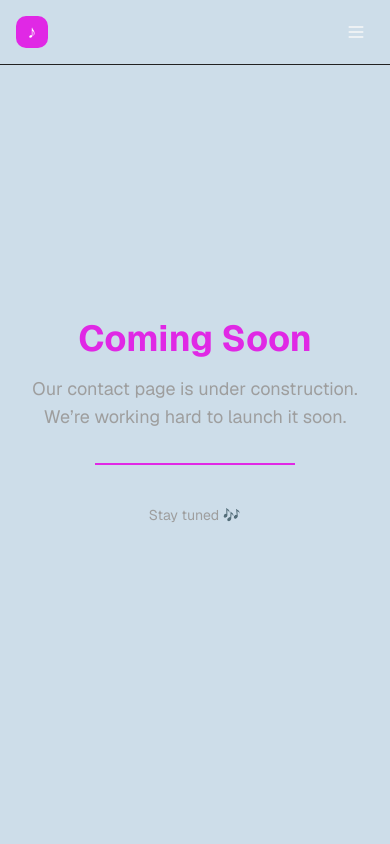
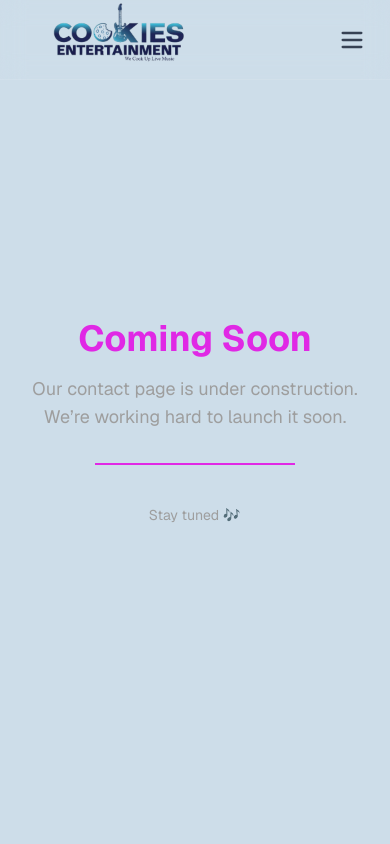
Before and after one commit to etns250020/consert-website-fe, a Next.js app: page /sponsors in a window 390 px wide. Shown: the top 844 px of the page. Built offline with nearby package versions, Linux system fonts and the light colour scheme.

Commit message:
routing fix

```diff
--- a/app/page.tsx
+++ b/app/page.tsx
@@ -89,104 +89,7 @@ const Home = () => {
     <div className="min-h-screen bg-black text-white overflow-x-hidden">
       {/* Navigation */}
       {/* <nav className="fixed top-0 w-full z-50 px-6 py-4 bg-black/80 backdrop-blur-md"> */}
-      <nav className="fixed top-0 left-0 right-0 z-50 h-20 bg-oklch(88.914% 0.02396 240.246) backdrop-blur-md border-b border-white/10">
-        <div className="h-full px-4 sm:px-6 lg:px-8">
-          <div className="h-full max-w-7xl mx-auto flex items-center justify-between">
-            {/* Logo Section */}
-            <motion.div
-              initial={{ opacity: 0, x: -20 }}
-              animate={{ opacity: 1, x: 0 }}
-              className="flex items-center h-full"
-            >
-              <div className="h-35 w-50 flex items-center justify-center">
-                <img
-                  src="/Cookies.Ent.png"
-                  alt="Cookies Logo"
-                  className="h-full w-auto object-contain"
-                />
-              </div>
-            </motion.div>
 
-            {/* Desktop Navigation */}
-            <div className="hidden lg:flex items-center h-full">
-              <div className="flex items-center space-x-1">
-                {navItems.map((item, index) => (
-                  <motion.a
-                    key={item}
-                    initial={{ opacity: 0, y: -10 }}
-                    animate={{ opacity: 1, y: 0 }}
-                    transition={{ delay: index * 0.1 }}
-                    href="#"
-                    className="px-4 py-2 text-gray-700 hover:text-gray-900 transition-colors duration-200 font-medium text-sm uppercase tracking-wide"
-                  >
-                    {item}
-                  </motion.a>
-                ))}
-              </div>
-
-              <motion.div
-                initial={{ opacity: 0, scale: 0.9 }}
-                animate={{ opacity: 1, scale: 1 }}
-                className="ml-8"
-              >
-                <motion.button
-                  whileHover={{ scale: 1.05 }}
-                  whileTap={{ scale: 0.95 }}
-                  className="px-6 py-2.5 bg-gradient-to-r from-purple-600 to-pink-600 text-white rounded-full font-semibold text-sm shadow-lg hover:shadow-xl transition-shadow duration-200"
-                >
-                  Book Now
-                </motion.button>
-              </motion.div>
-            </div>
-
-            {/* Mobile Menu Button */}
-            <button
-              className="lg:hidden z-50 p-2 rounded-lg hover:bg-white/10 transition-colors duration-200"
-              onClick={() => setIsMenuOpen(!isMenuOpen)}
-              aria-label={isMenuOpen ? "Close menu" : "Open menu"}
-            >
-              {isMenuOpen ? (
-                <X size={28} className="text-gray-700" />
-              ) : (
-                <Menu size={28} className="text-gray-700" />
-              )}
-            </button>
-          </div>
-        </div>
-
-        {/* Mobile Navigation */}
-        <motion.div
-          initial={false}
-          animate={{
-            height: isMenuOpen ? "auto" : 0,
-            opacity: isMenuOpen ? 1 : 0,
-          }}
-          transition={{ duration: 0.3, ease: "easeInOut" }}
-          className="lg:hidden overflow-hidden bg-white/95 backdrop-blur-lg border-b border-white/10"
-        >
-          <div className="px-4 py-6 space-y-4">
-            {navItems.map((item) => (
-              <a
-                key={item}
-                href="#"
-                className="block px-4 py-3 text-gray-700 hover:text-gray-900 hover:bg-white/50 rounded-lg transition-all duration-200 font-medium text-base"
-                onClick={() => setIsMenuOpen(false)}
-              >
-                {item}
-              </a>
-            ))}
-
-            <div className="pt-4 px-4">
-              <button
-                className="w-full px-6 py-3.5 bg-gradient-to-r from-purple-600 to-pink-600 text-white rounded-full font-semibold text-base shadow-lg"
-                onClick={() => setIsMenuOpen(false)}
-              >
-                Book Now
-              </button>
-            </div>
-          </div>
-        </motion.div>
-      </nav>
       {/* Hero Section with Video Background */}
       <section className="relative h-screen flex items-center justify-center overflow-hidden">
         {/* Video Background */}
--- a/components/navigation.tsx
+++ b/components/navigation.tsx
@@ -1,11 +1,9 @@
 "use client"
 
+import { motion } from "framer-motion"
 import Link from "next/link"
+import { Menu, X } from "lucide-react"
 import { useState } from "react"
-import { Button } from "@/components/ui/button"
-
-export function Navigation() {
-  const [isOpen, setIsOpen] = useState(false)
 
 const navItems = [
   { label: "Home", href: "/" },
@@ -17,67 +15,110 @@ export function Navigation() {
   { label: "Contact", href: "/contact" },
 ]
 
+export function Navigation() {
+  const [isMenuOpen, setIsMenuOpen] = useState(false)
+
   return (
-    <nav className="fixed top-0 w-full bg-background/95 backdrop-blur border-b border-border z-50">
-      <div className="max-w-7xl mx-auto px-4 sm:px-6 lg:px-8">
-        <div className="flex justify-between items-center h-16">
+    <nav className="fixed top-0 left-0 right-0 z-50 h-20 bg-oklch(88.914% 0.02396 240.246) backdrop-blur-md border-b border-white/10">
+      <div className="h-full px-4 sm:px-6 lg:px-8">
+        <div className="h-full max-w-7xl mx-auto flex items-center justify-between">
           {/* Logo */}
-          <Link href="/" className="flex items-center gap-2">
-            <div className="w-8 h-8 bg-primary rounded-lg flex items-center justify-center">
-              <span className="text-primary-foreground font-bold text-lg">♪</span>
+          <motion.div
+            initial={{ opacity: 0, x: -20 }}
+            animate={{ opacity: 1, x: 0 }}
+            className="flex items-center h-full"
+          >
+            <div className="h-35 w-50 flex items-center justify-center">
+              <img
+                src="/Cookies.Ent.png"
+                alt="Cookies Logo"
+                className="h-full w-auto object-contain"
+              />
             </div>
-            <span className="font-bold text-lg hidden sm:inline">SoundWave</span>
-          </Link>
+          </motion.div>
 
           {/* Desktop Navigation */}
-          <div className="hidden lg:flex items-center gap-1">
-            {navItems.map((item) => (
+          <div className="hidden lg:flex items-center h-full">
+            <div className="flex items-center space-x-1">
+              {navItems.map((item, index) => (
+                <motion.div
+                  key={item.href}
+                  initial={{ opacity: 0, y: -10 }}
+                  animate={{ opacity: 1, y: 0 }}
+                  transition={{ delay: index * 0.1 }}
+                >
                   <Link
-                key={item.href}
                     href={item.href}
-                className="px-3 py-2 text-sm text-fuchsia-900 font-medium text-foreground hover:text-primary transition-colors"
+                    className="px-4 py-2 text-gray-700 hover:text-gray-900 transition-colors duration-200 font-medium text-sm uppercase tracking-wide"
                   >
                     {item.label}
                   </Link>
+                </motion.div>
               ))}
             </div>
 
-          {/* Buy Tickets Button */}
-          <div className="flex items-center gap-2">
-            <Button className="bg-primary hover:bg-primary/90 text-primary-foreground hidden sm:inline-flex" size="sm">
-              Buy Tickets
-            </Button>
+            <motion.div
+              initial={{ opacity: 0, scale: 0.9 }}
+              animate={{ opacity: 1, scale: 1 }}
+              className="ml-8"
+            >
+              <motion.button
+                whileHover={{ scale: 1.05 }}
+                whileTap={{ scale: 0.95 }}
+                className="px-6 py-2.5 bg-gradient-to-r from-purple-600 to-pink-600 text-white rounded-full font-semibold text-sm shadow-lg hover:shadow-xl transition-shadow duration-200"
+              >
+                Book Now
+              </motion.button>
+            </motion.div>
+          </div>
 
           {/* Mobile Menu Button */}
-            <button onClick={() => setIsOpen(!isOpen)} className="lg:hidden p-2 hover:bg-card rounded-lg">
-              <svg className="w-5 h-5" fill="none" stroke="currentColor" viewBox="0 0 24 24">
-                <path strokeLinecap="round" strokeLinejoin="round" strokeWidth={2} d="M4 6h16M4 12h16M4 18h16" />
-              </svg>
+          <button
+            className="lg:hidden z-50 p-2 rounded-lg hover:bg-white/10 transition-colors duration-200"
+            onClick={() => setIsMenuOpen(!isMenuOpen)}
+            aria-label={isMenuOpen ? "Close menu" : "Open menu"}
+          >
+            {isMenuOpen ? (
+              <X size={28} className="text-gray-700" />
+            ) : (
+              <Menu size={28} className="text-gray-700" />
+            )}
           </button>
         </div>
       </div>
 
       {/* Mobile Navigation */}
-        {isOpen && (
-          <div className="lg:hidden border-t border-border">
-            <div className="px-2 pt-2 pb-3 space-y-1">
+      <motion.div
+        initial={false}
+        animate={{
+          height: isMenuOpen ? "auto" : 0,
+          opacity: isMenuOpen ? 1 : 0,
+        }}
+        transition={{ duration: 0.3, ease: "easeInOut" }}
+        className="lg:hidden overflow-hidden bg-white/95 backdrop-blur-lg border-b border-white/10"
+      >
+        <div className="px-4 py-6 space-y-4">
           {navItems.map((item) => (
             <Link
               key={item.href}
               href={item.href}
-                  onClick={() => setIsOpen(false)}
-                  className="block px-3 py-2 rounded-md text-base font-medium hover:bg-card"
+              className="block px-4 py-3 text-gray-700 hover:text-gray-900 hover:bg-white/50 rounded-lg transition-all duration-200 font-medium text-base"
+              onClick={() => setIsMenuOpen(false)}
             >
               {item.label}
             </Link>
           ))}
-              <Button className="w-full bg-primary hover:bg-primary/90 text-primary-foreground mt-4">
-                Buy Tickets
-              </Button>
+
+          <div className="pt-4 px-4">
+            <button
+              className="w-full px-6 py-3.5 bg-gradient-to-r from-purple-600 to-pink-600 text-white rounded-full font-semibold text-base shadow-lg"
+              onClick={() => setIsMenuOpen(false)}
+            >
+              Book Now
+            </button>
           </div>
         </div>
-        )}
-      </div>
+      </motion.div>
     </nav>
   )
 }
```
Lines whose indentation alone changed are shown as unchanged.
